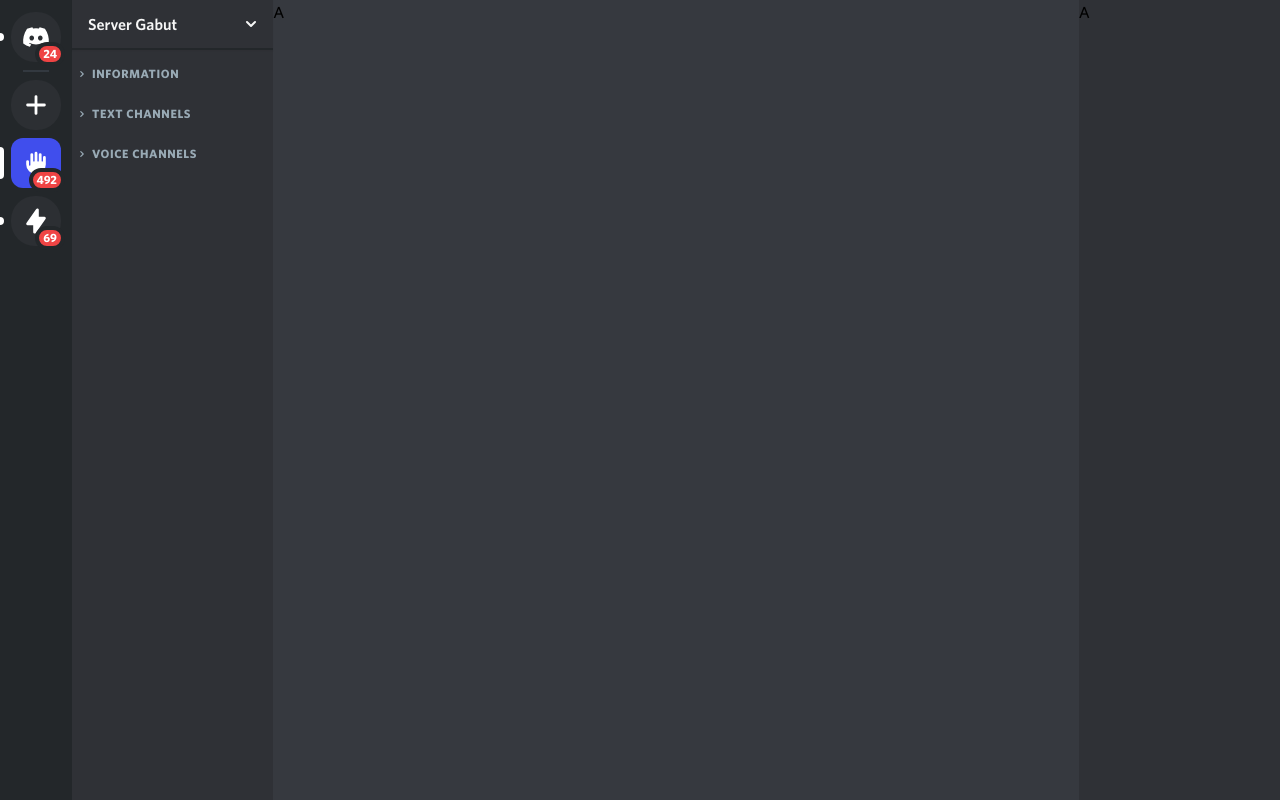
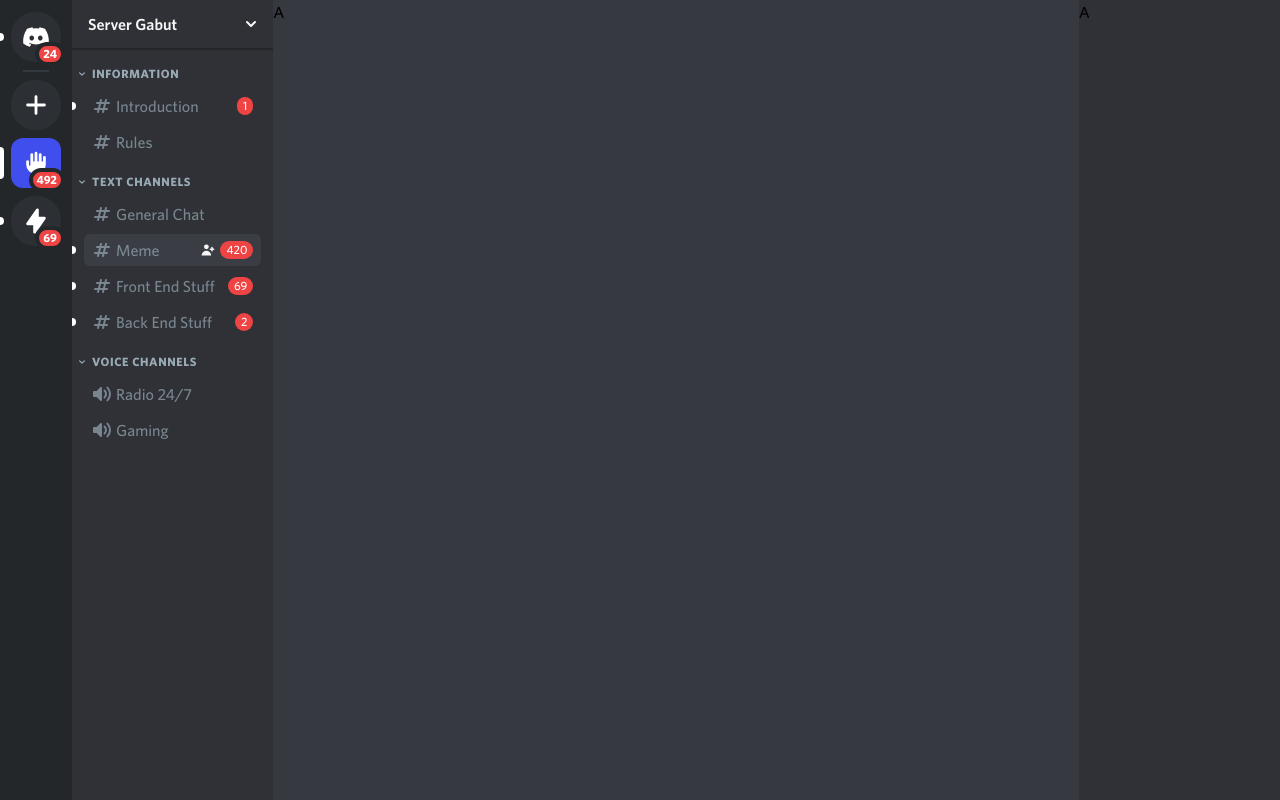
Before and after one commit to dotslashf/tailwind-discord, a React (Create React App) app: page / in a window 1280 px wide. Built offline with nearby package versions, Linux system fonts and the light colour scheme.

Commit message:
Set disclosure to autoopen

```diff
--- a/src/components/content.js/Disclosure.js
+++ b/src/components/content.js/Disclosure.js
@@ -16,7 +16,7 @@ function DisclosureContent({ name, items }) {
   });
 
   return (
-    <Disclosure className="text-discord-shade-gray" as="div">
+    <Disclosure className="text-discord-shade-gray" as="div" defaultOpen="true">
       {({ open }) => (
         <>
           <Disclosure.Button className="relative mt-2 font-semibold tracking-wider px-1 py-2 uppercase text-xs inline-flex flex-row items-center hover:text-discord-shade-grayLight z-10">
```
